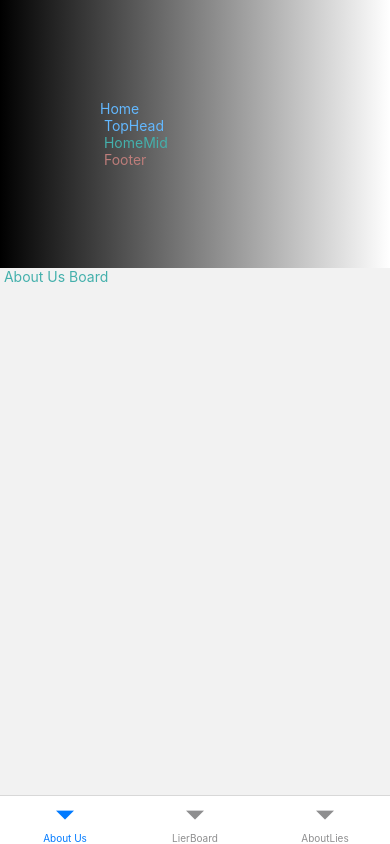
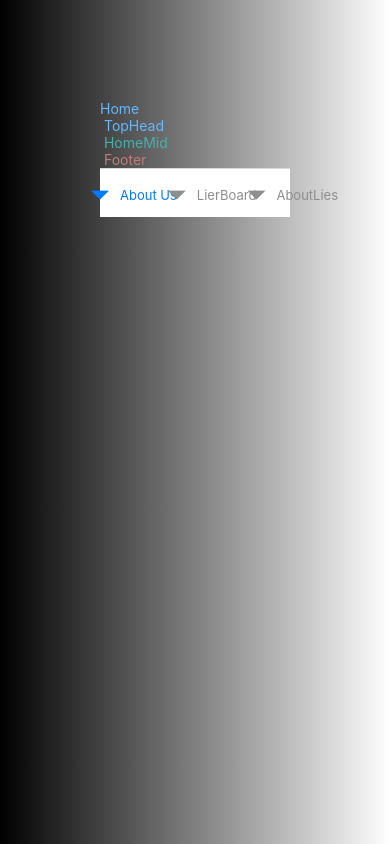
Before and after one commit to psteingh/LTRapp, a React Native app: screen / in a window 390 px wide. Built offline with nearby package versions, Linux system fonts and the light colour scheme.

Commit message:
ltrapp0325200

```diff
--- a/App.js
+++ b/App.js
@@ -4,7 +4,6 @@ import { LinearGradient } from 'expo-linear-gradient';
 import { NavigationContainer } from '@react-navigation/native';
 
 import HomeComponent from './components/home.component';
-import NavBottom from './home/navbottom';
 
 import Colors from './constants/colors';
 
@@ -18,7 +17,6 @@ export default function App() {
         style={styles.container}
         >
       <HomeComponent />
-      <NavBottom />
       </LinearGradient>
     </NavigationContainer>
   );
--- a/components/home.component.js
+++ b/components/home.component.js
@@ -5,6 +5,7 @@ import Colors from '../constants/colors';
 import TopHead from '../home/tophead';
 import HomeMid from '../home/homemid';
 import Footer from '../home/footer';
+import NavBottom from '../home/navbottom';
 
 function HomeComponent() {
     return (
@@ -13,6 +14,7 @@ function HomeComponent() {
             <TopHead />
             <HomeMid />
             <Footer />
+            <NavBottom />
         </View>
     );
 }
```
Also changed, not shown: home/navbottom.js (+0 -9 lines).
